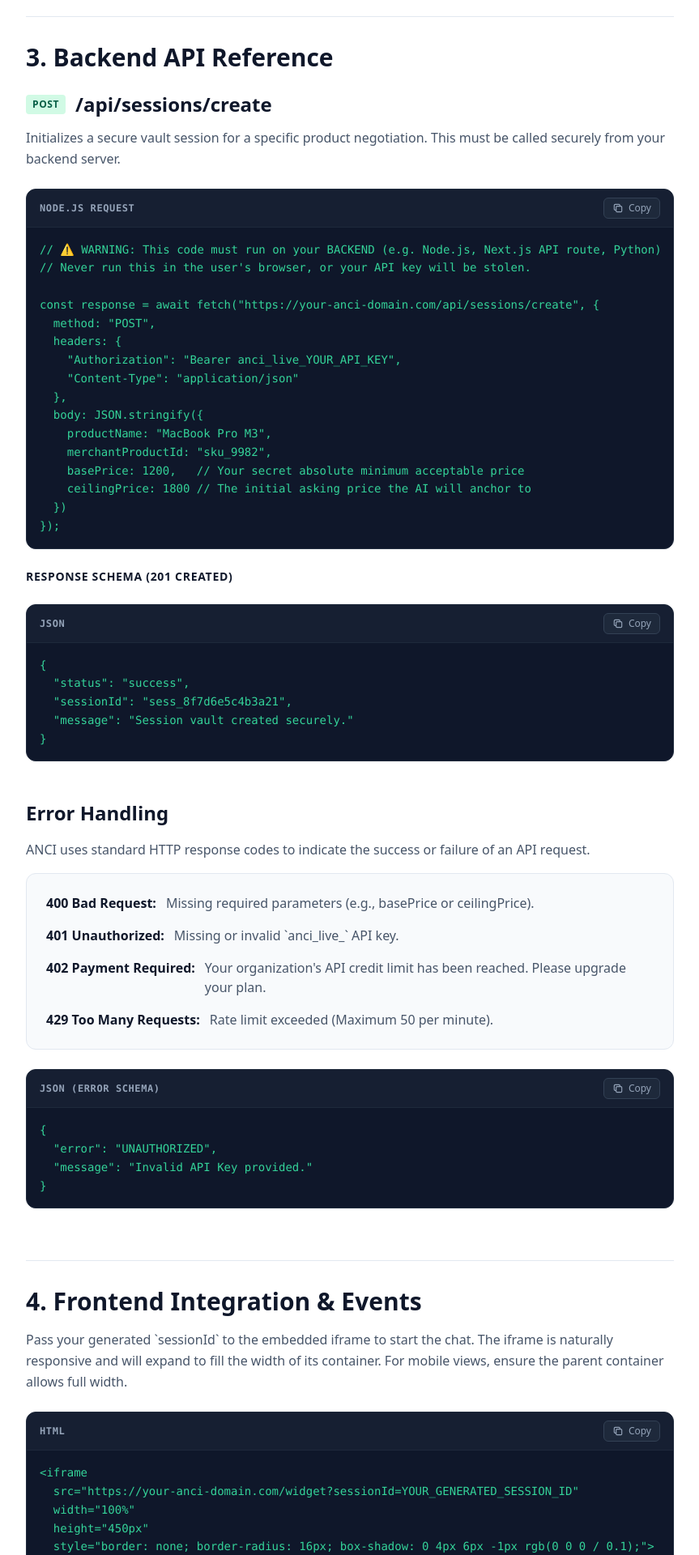
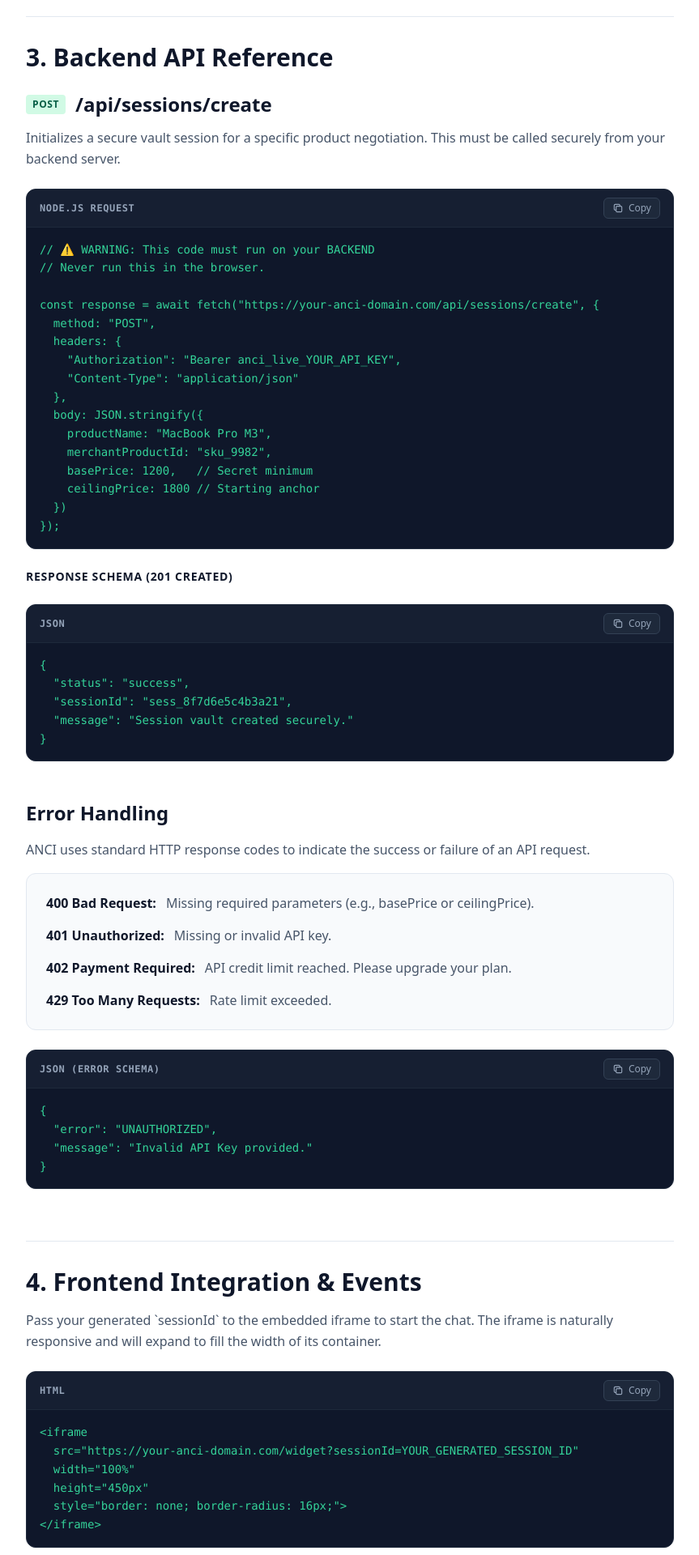
Before and after one commit to OkayNotice/ai-negotiator-agent, a Next.js app: page /docs in a window 1280 px wide. Shown: the part 2172-4092 px from the top of the page at 81% size, without its empty margins (272-1135 px from the left). Built offline with nearby package versions, Linux system fonts and the light colour scheme.

Commit message:
Update page.tsx

```diff
--- a/src/app/docs/page.tsx
+++ b/src/app/docs/page.tsx
@@ -16,10 +16,10 @@ const CodeBlock = ({ code, language }: { code: string; language: string }) => {
   };
 
   return (
-    <div className="bg-slate-900 rounded-xl overflow-hidden shadow-sm my-6 border border-slate-800">
+    <div className="bg-slate-900 rounded-xl overflow-hidden shadow-sm my-6 border border-slate-800 w-full max-w-full">
       <div className="flex items-center justify-between px-4 py-2.5 bg-slate-800/50 border-b border-slate-800">
         <span className="text-xs font-mono font-semibold text-slate-400 uppercase tracking-wider">{language}</span>
-        <button onClick={handleCopy} className="text-slate-400 hover:text-white transition-colors flex items-center gap-1.5 bg-slate-800 px-2.5 py-1 rounded-md border border-slate-700 hover:border-slate-500">
+        <button onClick={handleCopy} className="text-slate-400 hover:text-white transition-colors flex items-center gap-1.5 bg-slate-800 px-2.5 py-1 rounded-md border border-slate-700 hover:border-slate-500 flex-shrink-0">
           {copied ? (
             <><svg className="w-3.5 h-3.5 text-emerald-400" fill="none" viewBox="0 0 24 24" stroke="currentColor" strokeWidth="2.5"><path strokeLinecap="round" strokeLinejoin="round" d="M5 13l4 4L19 7" /></svg><span className="text-xs font-bold text-emerald-400">Copied!</span></>
           ) : (
@@ -27,8 +27,8 @@ const CodeBlock = ({ code, language }: { code: string; language: string }) => {
           )}
         </button>
       </div>
-      <div className="p-4 overflow-x-auto scrollbar-hide">
-        <pre className="text-sm text-emerald-400 font-mono whitespace-pre leading-relaxed">{code.trim()}</pre>
+      <div className="p-4 overflow-x-auto scrollbar-hide w-full">
+        <pre className="text-sm text-emerald-400 font-mono whitespace-pre leading-relaxed inline-block min-w-full">{code.trim()}</pre>
       </div>
     </div>
   );
@@ -37,8 +37,8 @@ const CodeBlock = ({ code, language }: { code: string; language: string }) => {
 export default function Documentation() {
 
   const createSessionCode = `
-// ⚠️ WARNING: This code must run on your BACKEND (e.g. Node.js, Next.js API route, Python)
-// Never run this in the user's browser, or your API key will be stolen.
+// ⚠️ WARNING: This code must run on your BACKEND
+// Never run this in the browser.
 
 const response = await fetch("https://your-anci-domain.com/api/sessions/create", {
   method: "POST",
@@ -49,8 +49,8 @@ const response = await fetch("https://your-anci-domain.com/api/sessions/create",
   body: JSON.stringify({
     productName: "MacBook Pro M3",
     merchantProductId: "sku_9982",
-    basePrice: 1200,   // Your secret absolute minimum acceptable price
-    ceilingPrice: 1800 // The initial asking price the AI will anchor to
+    basePrice: 1200,   // Secret minimum
+    ceilingPrice: 1800 // Starting anchor
   })
 });
   `;
@@ -78,16 +78,13 @@ const response = await fetch("https://your-anci-domain.com/api/sessions/history?
   src="https://your-anci-domain.com/widget?sessionId=YOUR_GENERATED_SESSION_ID"
   width="100%"
   height="450px"
-  style="border: none; border-radius: 16px; box-shadow: 0 4px 6px -1px rgb(0 0 0 / 0.1);">
+  style="border: none; border-radius: 16px;">
 </iframe>
   `;
 
   const checkoutCode = `
-// Listen for events emitted by the embedded ANCI Chat Widget iframe
+// Listen for events emitted by the embedded iframe
 window.addEventListener("message", (event) => {
-  // Security Best Practice: Verify the origin matches your ANCI domain
-  // if (event.origin !== "https://your-anci-domain.com") return;
-
   if (event.data?.action === "ANCI_DEAL_CLOSED") {
     const payload = event.data.payload;
 
@@ -95,10 +92,10 @@ window.addEventListener("message", (event) => {
     console.log("Product:", payload.productId);
     console.log("Final Negotiated Price: $", payload.finalPrice);
 
-    // TODO: Add the item to your shopping cart using your platform's API
+    // TODO: Add the item to your shopping cart
     // e.g., addToCart(payload.productId, payload.finalPrice);
 
-    // Redirect the user to checkout to finalize the payment
+    // Redirect to checkout
     // window.location.href = "/checkout";
   }
 });
@@ -124,22 +121,22 @@ window.addEventListener("message", (event) => {
   `;
 
   const endToEndCode = `
-// 1. User clicks "Negotiate Price" on your product page
+// 1. User clicks "Negotiate Price"
 async function handleNegotiateClick(product) {
 
-  // 2. Your backend securely creates the ANCI session without exposing prices
-  const sessionData = await fetch('/api/your-internal-backend/create-anci-session', {
+  // 2. Your backend creates the ANCI session securely
+  const sessionData = await fetch('/api/backend/create-anci-session', {
     method: 'POST', body: JSON.stringify(product)
   }).then(res => res.json());
 
-  // 3. You display the ANCI widget iframe using the returned Session ID
+  // 3. Display the ANCI widget using the Session ID
   openAnciModal(sessionData.sessionId);
 }
 
-// 4. Listen for the deal to successfully close
+// 4. Listen for the deal to close
 window.addEventListener("message", (event) => {
   if (event.data?.action === "ANCI_DEAL_CLOSED") {
-    // 5. Add the item to the cart at the new, lower price & redirect to payment
+    // 5. Add item to cart & redirect
     addToCart(event.data.payload.productId, event.data.payload.finalPrice);
     window.location.href = "/checkout";
   }
@@ -147,14 +144,14 @@ window.addEventListener("message", (event) => {
   `;
 
   return (
-    <div className="min-h-screen bg-white text-slate-900 font-sans selection:bg-emerald-100 flex flex-col">
+    // 🔥 FIX: Added overflow-x-hidden to prevent global page scrolling
+    <div className="min-h-screen bg-white text-slate-900 font-sans selection:bg-emerald-100 flex flex-col overflow-x-hidden w-full">
 
-      {/* Dynamic Header Component */}
       <Header />
 
       <div className="flex max-w-7xl mx-auto w-full flex-1">
 
-        {/* Left Sidebar - Stays hidden on mobile to prioritize main content */}
+        {/* Left Sidebar */}
         <aside className="hidden md:block w-64 flex-shrink-0 border-r border-slate-200 h-[calc(100vh-73px)] sticky top-[73px] overflow-y-auto py-8 pr-6">
           <nav className="space-y-8 pl-6">
             <div>
@@ -191,11 +188,11 @@ window.addEventListener("message", (event) => {
         </aside>
 
         {/* Main Content Area */}
-        <main className="flex-1 px-6 py-12 md:px-12 max-w-4xl pb-32">
+        {/* 🔥 FIX: Added min-w-0 to allow flexbox to shrink on mobile */}
+        <main className="flex-1 min-w-0 px-6 py-12 md:px-12 max-w-4xl pb-32 w-full">
 
           <div className="mb-12">
-            <h1 className="text-4xl md:text-5xl font-extrabold tracking-tight text-slate-900 mb-6">ANCI API Documentation</h1>
-            {/* 🔥 KILLER POSITIONING LINE */}
+            <h1 className="text-4xl md:text-5xl font-extrabold tracking-tight text-slate-900 mb-6 break-words">ANCI API Documentation</h1>
             <p className="text-xl md:text-2xl font-bold text-emerald-600 mb-4 leading-tight">
               ANCI lets your app negotiate prices automatically and close deals in real time.
             </p>
@@ -203,14 +200,12 @@ window.addEventListener("message", (event) => {
               The complete guide to integrating the Conversational Commerce Engine. Maximize margins, automate haggling, and convert browsers into buyers securely.
             </p>
 
-            {/* SDK Helper Mention */}
             <div className="mt-8 inline-flex items-center gap-2 px-4 py-2 rounded-full bg-slate-100 text-slate-700 text-sm font-bold tracking-wide border border-slate-200">
               <span className="w-2.5 h-2.5 rounded-full bg-blue-500 animate-pulse"></span>
               Coming Soon: Official Node.js & React SDKs
             </div>
           </div>
 
-          {/* 1. OVERVIEW */}
           <section id="introduction" className="mb-16 pt-8 border-t border-slate-200">
             <h2 className="text-2xl md:text-3xl font-bold text-slate-900 mb-4">1. Overview</h2>
             <h3 id="architecture" className="text-lg font-bold text-slate-800 mb-2 mt-8">The Architecture (Just-In-Time Vaults)</h3>
@@ -218,7 +213,6 @@ window.addEventListener("message", (event) => {
               To keep your data safe, ANCI uses a Just-In-Time architecture. We do not require you to upload your entire product catalog to our servers. Instead, at the exact moment a customer clicks "Negotiate", your backend securely pings the ANCI API with your secret floor and ceiling prices. ANCI locks these in a vault and returns a secure `sessionId` token to pass to the frontend widget. <strong>Your secret prices never touch the frontend browser.</strong>
             </p>
 
-            {/* 🔥 RATE LIMITS & PRICING */}
             <h3 id="pricing" className="text-lg font-bold text-slate-800 mb-2 mt-8">Rate Limits & Pricing</h3>
             <p className="text-slate-600 leading-relaxed mb-4">
               ANCI operates on a straightforward credit system. <strong>1 Session = 1 Credit.</strong> A single session allows for unlimited back-and-forth chat messages between the AI and the customer until the deal is either closed or abandoned.
@@ -230,7 +224,6 @@ window.addEventListener("message", (event) => {
             </ul>
           </section>
 
-          {/* 2. QUICKSTART & END-TO-END */}
           <section id="quickstart" className="mb-16 pt-8 border-t border-slate-200">
             <h2 className="text-2xl md:text-3xl font-bold text-slate-900 mb-6">2. Quickstart Guide</h2>
             <div className="space-y-8 mb-12">
@@ -257,70 +250,64 @@ window.addEventListener("message", (event) => {
               </div>
             </div>
 
-            {/* 🔥 END TO END EXAMPLE */}
             <h3 id="end-to-end" className="text-xl font-bold text-slate-800 mb-3">The End-to-End Example</h3>
             <p className="text-slate-600 leading-relaxed mb-4">
               Here is the complete conceptual workflow, from the moment a user clicks your negotiation button to the moment the order is ready for checkout.
             </p>
-            <CodeBlock code={endToEndCode} language="JavaScript (Conceptual Flow)" />
+            <CodeBlock code={endToEndCode} language="JavaScript (Conceptual)" />
           </section>
 
-          {/* 3. BACKEND API REFERENCE */}
           <section id="create-session" className="mb-16 pt-8 border-t border-slate-200">
             <h2 className="text-2xl md:text-3xl font-bold text-slate-900 mb-6">3. Backend API Reference</h2>
 
             <h3 className="text-xl md:text-2xl font-bold text-slate-900 mb-3 flex items-center gap-3">
               <span className="bg-emerald-100 text-emerald-800 px-2 py-1 rounded text-xs tracking-wider uppercase">POST</span>
-              /api/sessions/create
+              <span className="break-all">/api/sessions/create</span>
             </h3>
             <p className="text-slate-600 leading-relaxed mb-6">Initializes a secure vault session for a specific product negotiation. This must be called securely from your backend server.</p>
 
             <CodeBlock code={createSessionCode} language="Node.js Request" />
 
-            {/* 🔥 RESPONSE SCHEMA */}
             <h4 className="text-sm font-bold text-slate-900 uppercase tracking-wider mb-2 mt-6">Response Schema (201 Created)</h4>
             <CodeBlock code={createSessionResponse} language="JSON" />
 
-            {/* 🔥 ERROR HANDLING */}
             <h3 id="errors" className="text-xl md:text-2xl font-bold text-slate-900 mb-4 mt-12">Error Handling</h3>
             <p className="text-slate-600 leading-relaxed mb-4">
               ANCI uses standard HTTP response codes to indicate the success or failure of an API request.
             </p>
-            <div className="bg-slate-50 border border-slate-200 rounded-xl p-6">
+            <div className="bg-slate-50 border border-slate-200 rounded-xl p-6 overflow-x-auto w-full">
               <ul className="space-y-4 text-slate-600 font-medium text-sm md:text-base">
-                <li className="flex items-start gap-3">
+                <li className="flex flex-col md:flex-row md:items-start gap-1 md:gap-3">
                   <strong className="text-slate-900 whitespace-nowrap">400 Bad Request:</strong>
                   <span>Missing required parameters (e.g., basePrice or ceilingPrice).</span>
                 </li>
-                <li className="flex items-start gap-3">
+                <li className="flex flex-col md:flex-row md:items-start gap-1 md:gap-3">
                   <strong className="text-slate-900 whitespace-nowrap">401 Unauthorized:</strong>
-                  <span>Missing or invalid `anci_live_` API key.</span>
+                  <span>Missing or invalid API key.</span>
                 </li>
-                <li className="flex items-start gap-3">
+                <li className="flex flex-col md:flex-row md:items-start gap-1 md:gap-3">
                   <strong className="text-slate-900 whitespace-nowrap">402 Payment Required:</strong>
-                  <span>Your organization's API credit limit has been reached. Please upgrade your plan.</span>
+                  <span>API credit limit reached. Please upgrade your plan.</span>
                 </li>
-                <li className="flex items-start gap-3">
+                <li className="flex flex-col md:flex-row md:items-start gap-1 md:gap-3">
                   <strong className="text-slate-900 whitespace-nowrap">429 Too Many Requests:</strong>
-                  <span>Rate limit exceeded (Maximum 50 per minute).</span>
+                  <span>Rate limit exceeded.</span>
                 </li>
               </ul>
             </div>
             <CodeBlock code={errorCode} language="JSON (Error Schema)" />
           </section>
 
-          {/* 4. FRONTEND & WEBHOOKS */}
           <section id="widget" className="mb-16 pt-8 border-t border-slate-200">
             <h2 className="text-2xl md:text-3xl font-bold text-slate-900 mb-4">4. Frontend Integration & Events</h2>
             <p className="text-slate-600 leading-relaxed mb-6">
-              Pass your generated `sessionId` to the embedded iframe to start the chat. The iframe is naturally responsive and will expand to fill the width of its container. For mobile views, ensure the parent container allows full width.
+              Pass your generated `sessionId` to the embedded iframe to start the chat. The iframe is naturally responsive and will expand to fill the width of its container.
             </p>
             <CodeBlock code={embedCode} language="HTML" />
 
-            {/* 🔥 WEBHOOK / EVENT PAYLOAD */}
             <h3 id="events" className="text-xl md:text-2xl font-bold text-slate-900 mb-3 mt-12">Checkout Event Payload</h3>
             <p className="text-slate-600 leading-relaxed mb-4">
-              When the AI and the customer successfully agree on a price, the iframe emits a standard browser `postMessage` event containing the strict JSON payload below. Your frontend application must listen for this event to retrieve the final negotiated price and proceed with checkout.
+              When the AI and the customer successfully agree on a price, the iframe emits a standard browser `postMessage` event containing the strict JSON payload below. Listen for this event to retrieve the final negotiated price and proceed with checkout.
             </p>
             <CodeBlock code={checkoutPayload} language="JSON (Event Payload)" />
             <CodeBlock code={checkoutCode} language="JavaScript (Event Listener)" />
@@ -329,7 +316,6 @@ window.addEventListener("message", (event) => {
         </main>
       </div>
 
-      {/* Dynamic Footer Component */}
       <Footer />
 
     </div>
```
